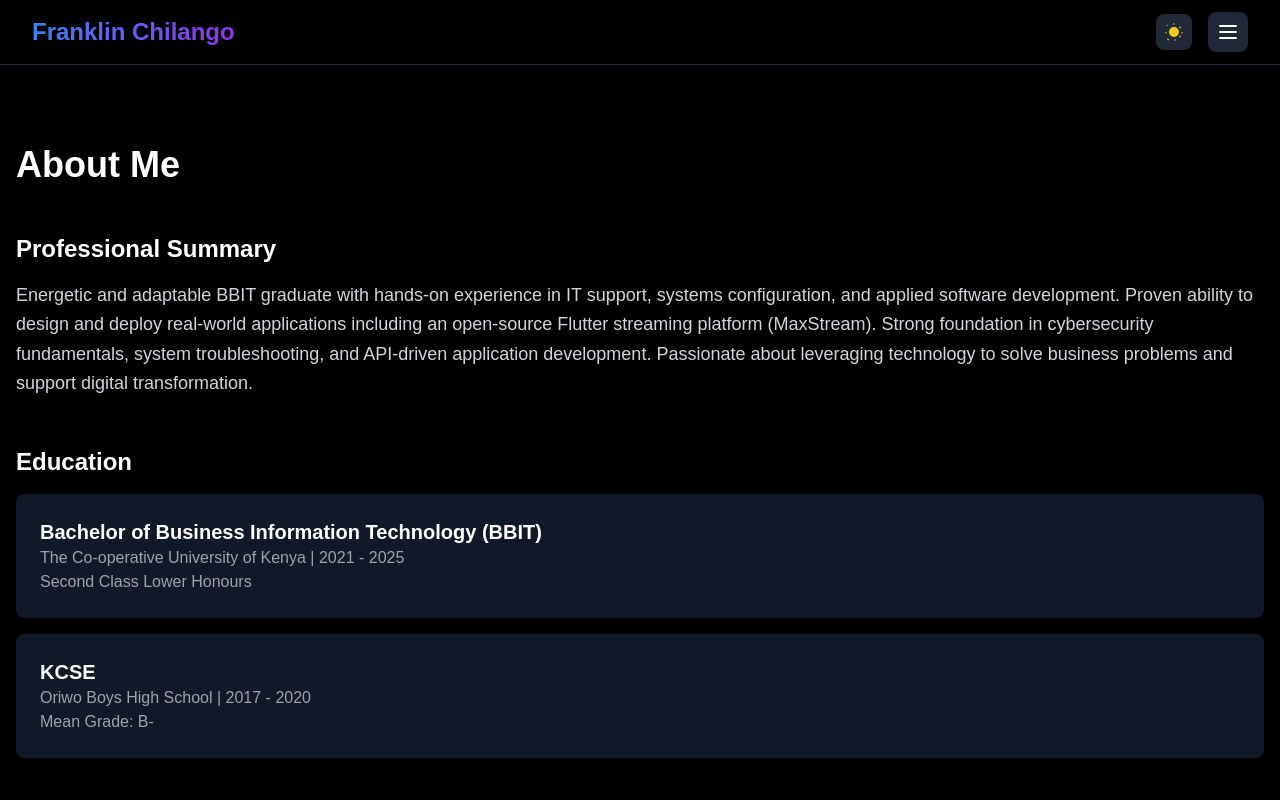
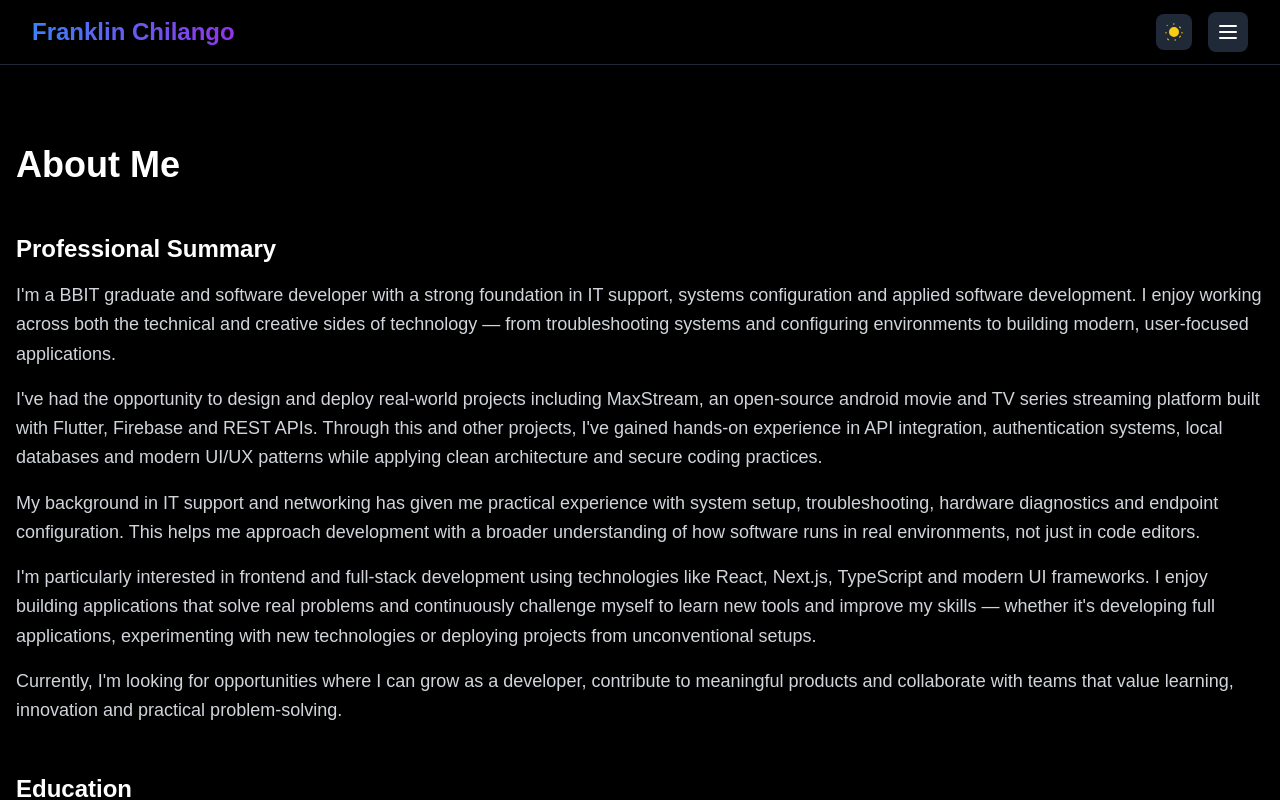
Before and after one commit to chila254/portfolio, a Next.js app: page /about in a window 1280 px wide. Shown: the top 800 px of the page. Built offline with nearby package versions, Linux system fonts and the light colour scheme.

Commit message:
Update professional summary in About section

```diff
--- a/src/app/about/page.tsx
+++ b/src/app/about/page.tsx
@@ -36,12 +36,47 @@ export default function About() {
                 theme === "dark" ? "text-gray-300" : "text-gray-700"
               }`}
             >
-              Energetic and adaptable BBIT graduate with hands-on experience in IT support, systems
-              configuration, and applied software development. Proven ability to design and deploy
-              real-world applications including an open-source Flutter streaming platform (MaxStream).
-              Strong foundation in cybersecurity fundamentals, system troubleshooting, and API-driven
-              application development. Passionate about leveraging technology to solve business
-              problems and support digital transformation.
+              I'm a BBIT graduate and software developer with a strong foundation in IT support, systems
+              configuration and applied software development. I enjoy working across both the technical and creative
+              sides of technology — from troubleshooting systems and configuring environments to building modern,
+              user-focused applications.
+            </p>
+            <p
+              className={`text-lg leading-relaxed mt-4 ${
+                theme === "dark" ? "text-gray-300" : "text-gray-700"
+              }`}
+            >
+              I've had the opportunity to design and deploy real-world projects including MaxStream, an
+              open-source android movie and TV series streaming platform built with Flutter, Firebase and REST APIs.
+              Through this and other projects, I've gained hands-on experience in API integration, authentication
+              systems, local databases and modern UI/UX patterns while applying clean architecture and secure coding practices.
+            </p>
+            <p
+              className={`text-lg leading-relaxed mt-4 ${
+                theme === "dark" ? "text-gray-300" : "text-gray-700"
+              }`}
+            >
+              My background in IT support and networking has given me practical experience with system setup,
+              troubleshooting, hardware diagnostics and endpoint configuration. This helps me approach development
+              with a broader understanding of how software runs in real environments, not just in code editors.
+            </p>
+            <p
+              className={`text-lg leading-relaxed mt-4 ${
+                theme === "dark" ? "text-gray-300" : "text-gray-700"
+              }`}
+            >
+              I'm particularly interested in frontend and full-stack development using technologies like React,
+              Next.js, TypeScript and modern UI frameworks. I enjoy building applications that solve real problems
+              and continuously challenge myself to learn new tools and improve my skills — whether it's developing
+              full applications, experimenting with new technologies or deploying projects from unconventional setups.
+            </p>
+            <p
+              className={`text-lg leading-relaxed mt-4 ${
+                theme === "dark" ? "text-gray-300" : "text-gray-700"
+              }`}
+            >
+              Currently, I'm looking for opportunities where I can grow as a developer, contribute to meaningful
+              products and collaborate with teams that value learning, innovation and practical problem-solving.
             </p>
           </div>
           </ScrollAnimationWrapper>
```
